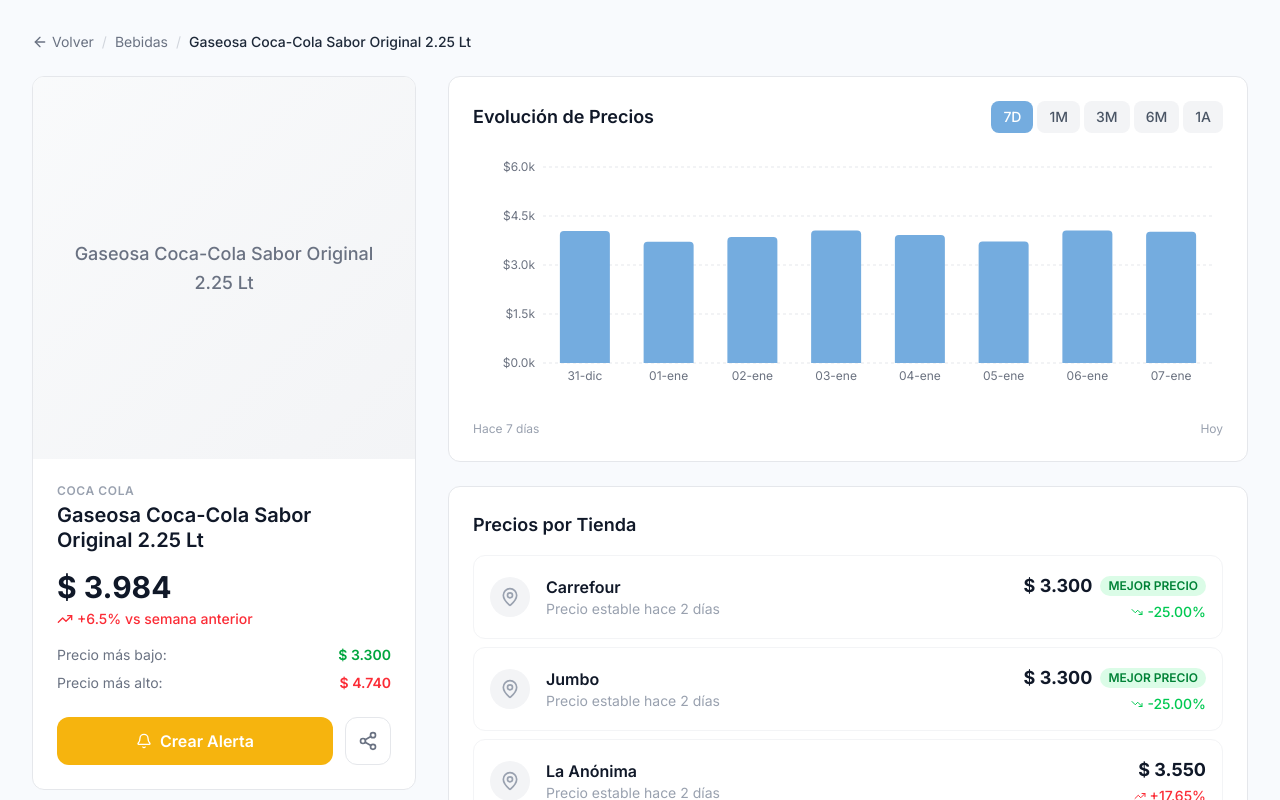
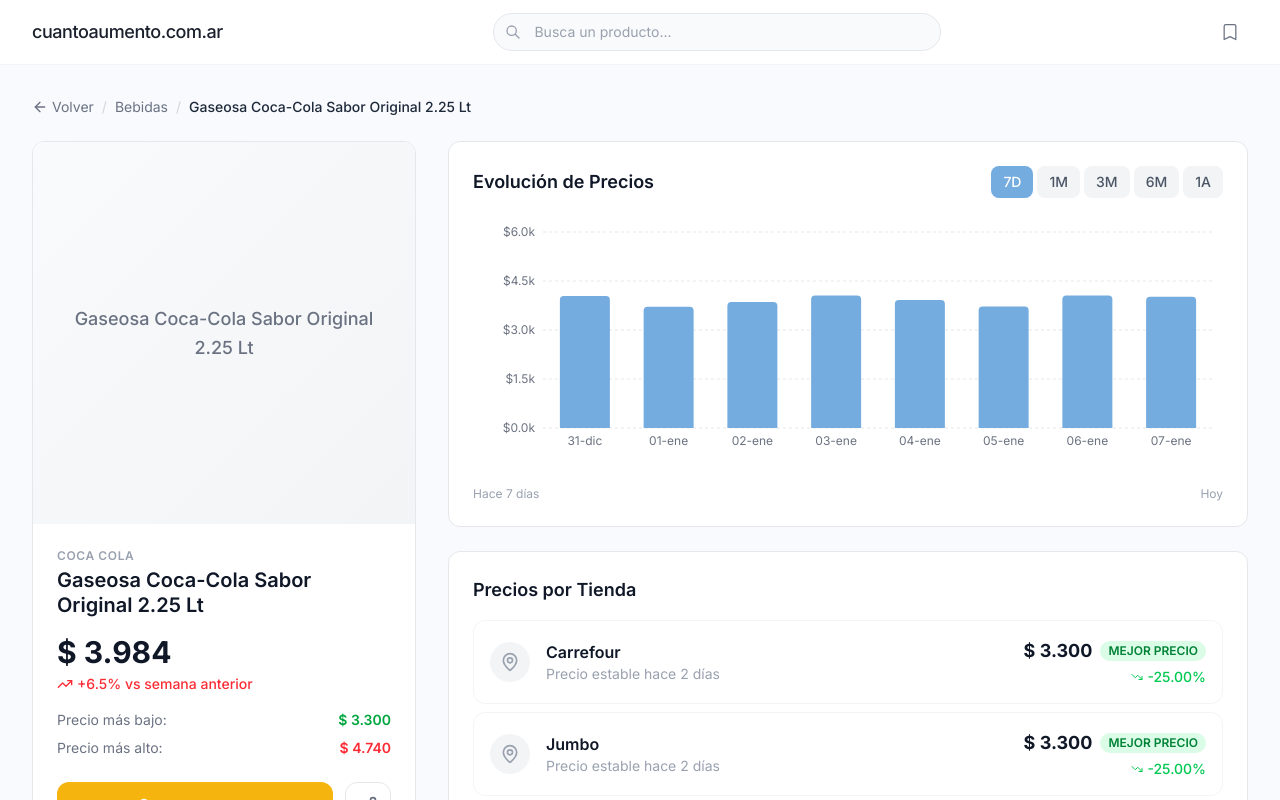
Before and after one commit to FrancoJuri/cuanto-aumento-next, a Next.js app: page /producto/banana-x-kg in a window 1280 px wide. Shown: the top 800 px of the page. Built offline with nearby package versions, Linux system fonts and the light colour scheme.

Commit message:
style: finished style of Header UI component

```diff
--- a/app/producto/[slug]/page.tsx
+++ b/app/producto/[slug]/page.tsx
@@ -2,6 +2,7 @@
 
 import { useState } from "react";
 import {
+  Header,
   ProductDetailHeader,
   ProductInfoCard,
   PriceEvolutionChart,
@@ -123,6 +124,9 @@
 
   return (
     <div className="min-h-screen bg-bg-main">
+      {/* Header */}
+      <Header />
+
       {/* Main Content */}
       <main className="max-w-7xl mx-auto px-4 sm:px-6 lg:px-8 py-8">
         {/* Breadcrumb */}
--- /dev/null
+++ b/components/Header.tsx
@@ -0,0 +1,117 @@
+"use client";
+
+import Link from "next/link";
+import { useState } from "react";
+
+export default function Header() {
+  const [searchQuery, setSearchQuery] = useState("");
+
+  const handleSearch = (e: React.FormEvent) => {
+    e.preventDefault();
+    if (searchQuery.trim()) {
+      // TODO: Implement search functionality
+      console.log("Searching for:", searchQuery);
+    }
+  };
+
+  return (
+    <header className="w-full bg-white border-b border-gray-100 sticky top-0 z-50">
+      <div className="max-w-7xl mx-auto px-4 sm:px-6 lg:px-8">
+        <div className="flex items-center justify-between h-16 gap-4">
+          {/* Logo */}
+          <Link
+            href="/"
+            className="flex-shrink-0 text-primary-text font-medium text-base sm:text-lg tracking-tight hover:text-brand-primary transition-colors duration-200"
+          >
+            cuantoaumento.com.ar
+          </Link>
+
+          {/* Search Bar */}
+          <form
+            onSubmit={handleSearch}
+            className="flex-1 max-w-md mx-4 hidden sm:block"
+          >
+            <div className="relative">
+              <div className="absolute inset-y-0 left-3 flex items-center pointer-events-none">
+                <svg
+                  className="w-4 h-4 text-gray-400"
+                  fill="none"
+                  stroke="currentColor"
+                  viewBox="0 0 24 24"
+                  xmlns="http://www.w3.org/2000/svg"
+                >
+                  <path
+                    strokeLinecap="round"
+                    strokeLinejoin="round"
+                    strokeWidth={2}
+                    d="M21 21l-6-6m2-5a7 7 0 11-14 0 7 7 0 0114 0z"
+                  />
+                </svg>
+              </div>
+              <input
+                type="text"
+                value={searchQuery}
+                onChange={(e) => setSearchQuery(e.target.value)}
+                placeholder="Busca un producto..."
+                className="w-full pl-10 pr-4 py-2 bg-gray-50 border border-gray-200 rounded-full text-sm text-primary-text placeholder-gray-400 focus:outline-none focus:ring-2 focus:ring-brand-primary/30 focus:border-brand-primary transition-all duration-200"
+              />
+            </div>
+          </form>
+
+          {/* Bookmark Icon */}
+          <button
+            type="button"
+            className="flex-shrink-0 p-2 text-gray-500 hover:text-brand-primary transition-colors duration-200 hover:bg-gray-50 rounded-lg"
+            aria-label="Productos guardados"
+          >
+            <svg
+              className="w-5 h-5"
+              fill="none"
+              stroke="currentColor"
+              viewBox="0 0 24 24"
+              xmlns="http://www.w3.org/2000/svg"
+            >
+              <path
+                strokeLinecap="round"
+                strokeLinejoin="round"
+                strokeWidth={1.5}
+                d="M5 5a2 2 0 012-2h10a2 2 0 012 2v16l-7-3.5L5 21V5z"
+              />
+            </svg>
+          </button>
+        </div>
+
+        {/* Mobile Search Bar */}
+        <div className="pb-3 sm:hidden">
+          <form onSubmit={handleSearch}>
+            <div className="relative">
+              <div className="absolute inset-y-0 left-3 flex items-center pointer-events-none">
+                <svg
+                  className="w-4 h-4 text-gray-400"
+                  fill="none"
+                  stroke="currentColor"
+                  viewBox="0 0 24 24"
+                  xmlns="http://www.w3.org/2000/svg"
+                >
+                  <path
+                    strokeLinecap="round"
+                    strokeLinejoin="round"
+                    strokeWidth={2}
+                    d="M21 21l-6-6m2-5a7 7 0 11-14 0 7 7 0 0114 0z"
+                  />
+                </svg>
+              </div>
+              <input
+                type="text"
+                value={searchQuery}
+                onChange={(e) => setSearchQuery(e.target.value)}
+                placeholder="Busca un producto..."
+                className="w-full pl-10 pr-4 py-2 bg-gray-50 border border-gray-200 rounded-full text-sm text-primary-text placeholder-gray-400 focus:outline-none focus:ring-2 focus:ring-brand-primary/30 focus:border-brand-primary transition-all duration-200"
+              />
+            </div>
+          </form>
+        </div>
+      </div>
+    </header>
+  );
+}
--- a/components/index.ts
+++ b/components/index.ts
@@ -1,3 +1,4 @@
+export { default as Header } from "./Header";
 export { default as HeroSection } from "./HeroSection";
 export { default as CategoriesSection } from "./CategoriesSection";
 export { default as ProductCard } from "./ProductCard";
```
